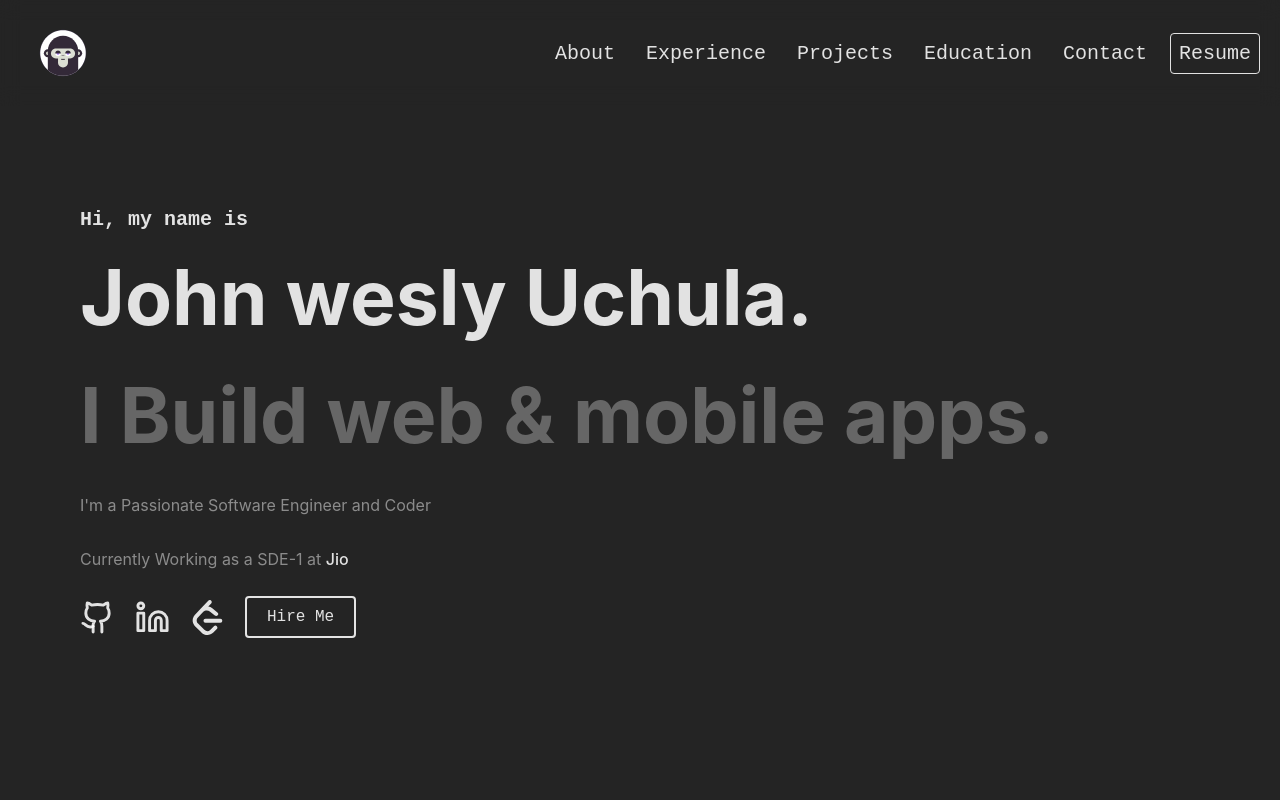
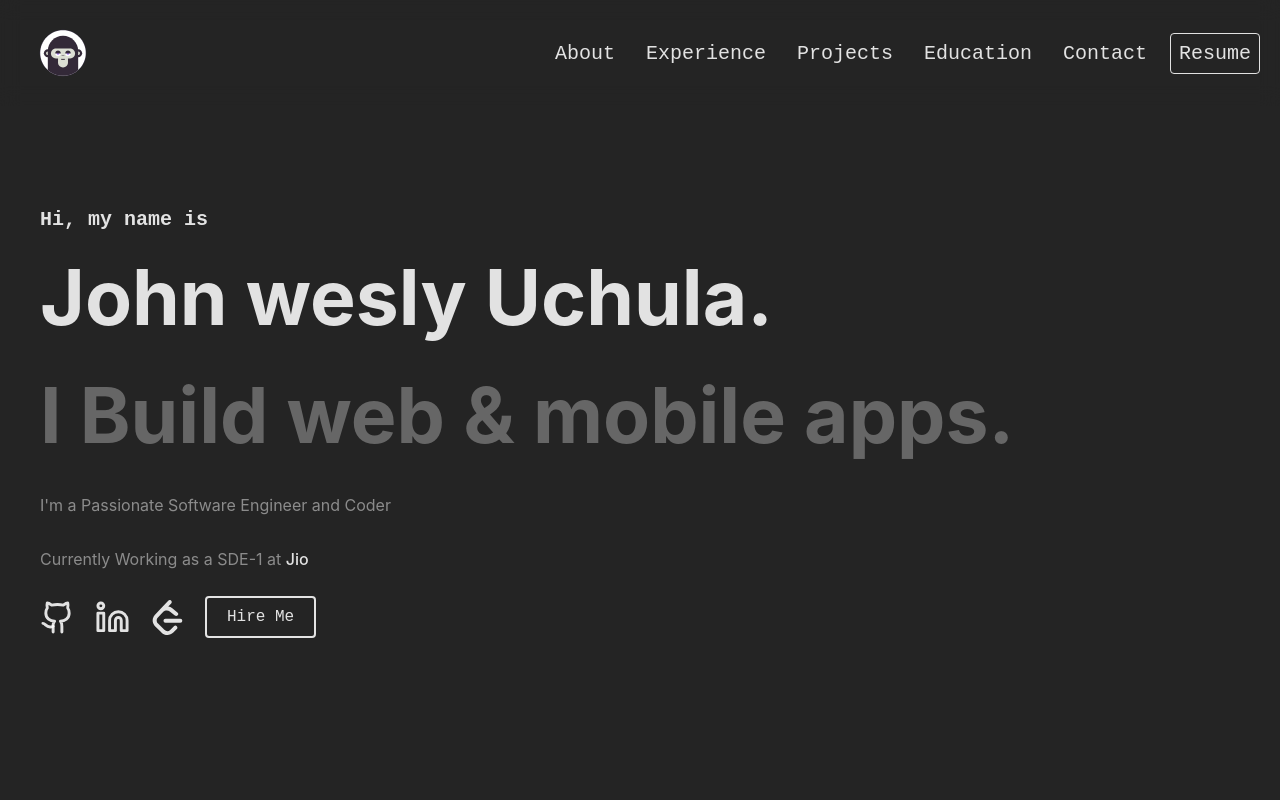
Before and after one commit to johnwesly2002/Portfolio, a React (Vite) app: page / in a window 1280 px wide. Shown: the top 800 px of the page. Built offline with nearby package versions, Linux system fonts and the light colour scheme.

Commit message:
padding change

```diff
--- a/src/App.css
+++ b/src/App.css
@@ -642,7 +642,6 @@ footer .lottie {
 #main-Container {
   max-width: 1440px;
   margin: 0 auto;
-  padding: 0px 40px 0px 40px;
 }
 @media screen and (max-width: 768px) {
   .header_menuicon {
@@ -839,5 +838,4 @@ footer .lottie {
 }
 body {
   background-color: var(--background-color);
-  margin: 0 auto;
 }
```
